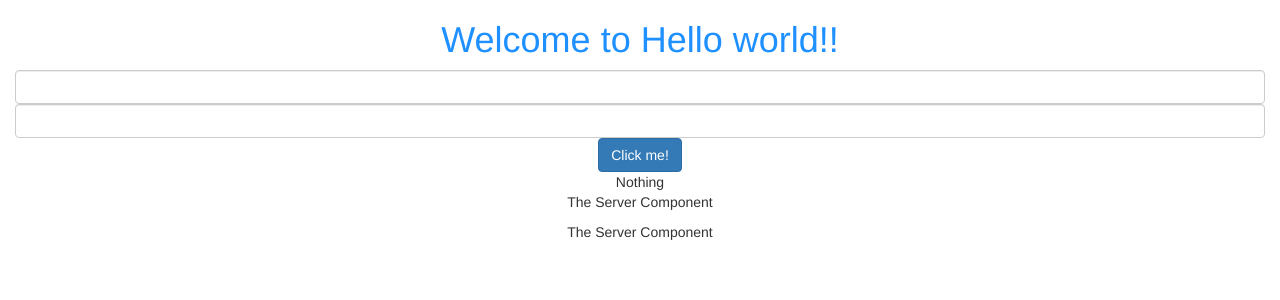
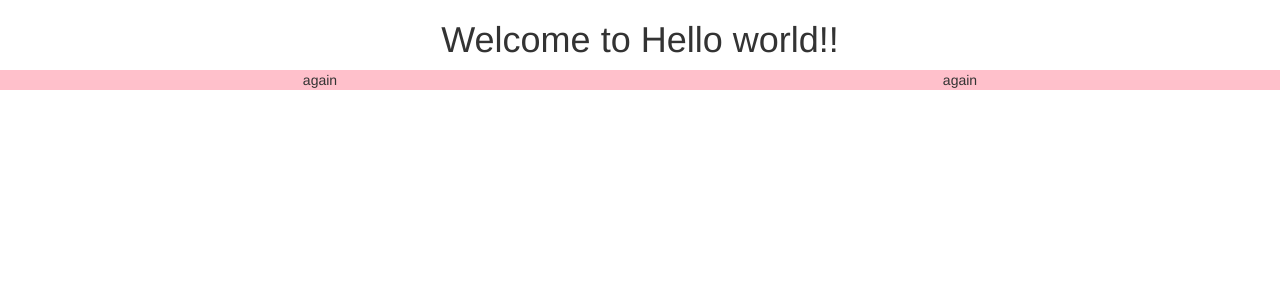
Before and after one commit to erisalke/angular-playground, an Angular app: page / in a window 1280 px wide. Shown: the top 300 px of the page. Built offline with nearby package versions, Linux system fonts and the light colour scheme.

Commit message:
rollback to helloworld

```diff
--- a/src/app/app.component.css
+++ b/src/app/app.component.css
@@ -0,0 +1,3 @@
+.col-xs-6 {
+  background-color: pink;
+}
--- a/src/app/app.component.html
+++ b/src/app/app.component.html
@@ -3,7 +3,10 @@
   <h1>
     Welcome to {{title}}!!
   </h1>
-  <div class="col-xs-12">
-    <app-servers></app-servers>
+  <div class="col-xs-6">
+    again
+  </div>
+  <div class="col-xs-6">
+    again
   </div>
 </div>
--- a/src/app/app.component.ts
+++ b/src/app/app.component.ts
@@ -3,14 +3,9 @@ import { Component } from '@angular/core';
 @Component({
   selector: 'app-root',
   templateUrl: './app.component.html',
-  // styleUrls: ['./app.component.css']
-  styles: [`
-    h1 {
-      color: dodgerblue;
-    }
-  `]
+  styleUrls: ['./app.component.css'],
 })
+
 export class AppComponent {
   title = 'Hello world';
-  name = '';
 }
--- a/src/app/app.module.ts
+++ b/src/app/app.module.ts
@@ -3,15 +3,10 @@ import { NgModule } from '@angular/core';
 import { FormsModule } from '@angular/forms';
 
 import { AppComponent } from './app.component';
-import { ServerComponent } from './server/server.component';
-import { ServersComponent } from './servers/servers.component';
-
 
 @NgModule({
   declarations: [
     AppComponent,
-    ServerComponent,
-    ServersComponent,
   ],
   imports: [
     BrowserModule,
--- a/src/app/server/server.component.html
+++ /dev/null
@@ -1 +0,0 @@
-<p>The Server Component</p>
--- a/src/app/servers/servers.component.html
+++ /dev/null
@@ -1,29 +0,0 @@
-<input
-  type="text"
-  class="form-control"
-  (input)="onUpdateServerName($event)">
-
-<input
-  type="text"
-  class="form-control"
-  [(ngModel)]="serverName">
-
-
-<button
-  class="btn btn-primary"
-  [disabled]="isDisabled"
-  (click)="onClick()">
-    Click me!
-</button>
-
-<div>
-  {{description}}
-</div>
-<div>
-  {{serverName}}
-</div>
-
-<p>
-  <app-server></app-server>
-  <app-server></app-server>
-</p>
--- a/src/app/servers/servers.component.ts
+++ /dev/null
@@ -1,28 +0,0 @@
-import { Component, OnInit } from '@angular/core';
-
-@Component({
-  selector: 'app-servers',
-  templateUrl: './servers.component.html',
-  styleUrls: ['./servers.component.css']
-})
-
-export class ServersComponent implements OnInit {
-  serverName = '';
-  description = 'Nothing';
-  isDisabled = true;
-
-  constructor() {
-    setTimeout(()=> this.isDisabled=false, 2000);
-  }
-
-  ngOnInit() {
-  }
-
-  onClick() {
-    this.description = 'A change happened!';
-  }
-
-  onUpdateServerName (event: Event) {
-    this.serverName = (<HTMLInputElement>event.target).value;
-  }
-}
```
Also changed, not shown: src/app/server/server.component.ts (deleted, +0 -9 lines), src/app/servers/servers.component.css (deleted), 1 other file (tests, documents, lock files or other folders).
